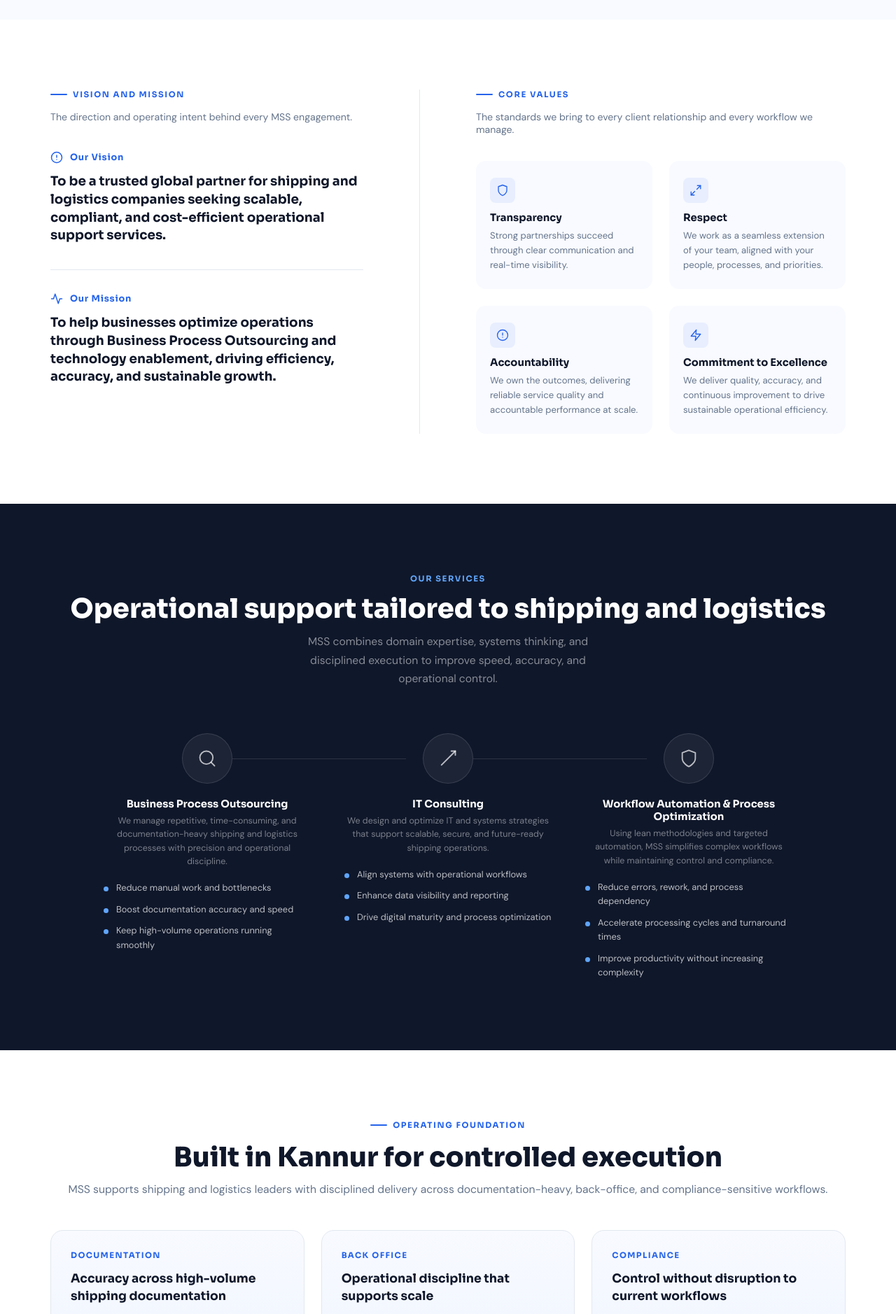
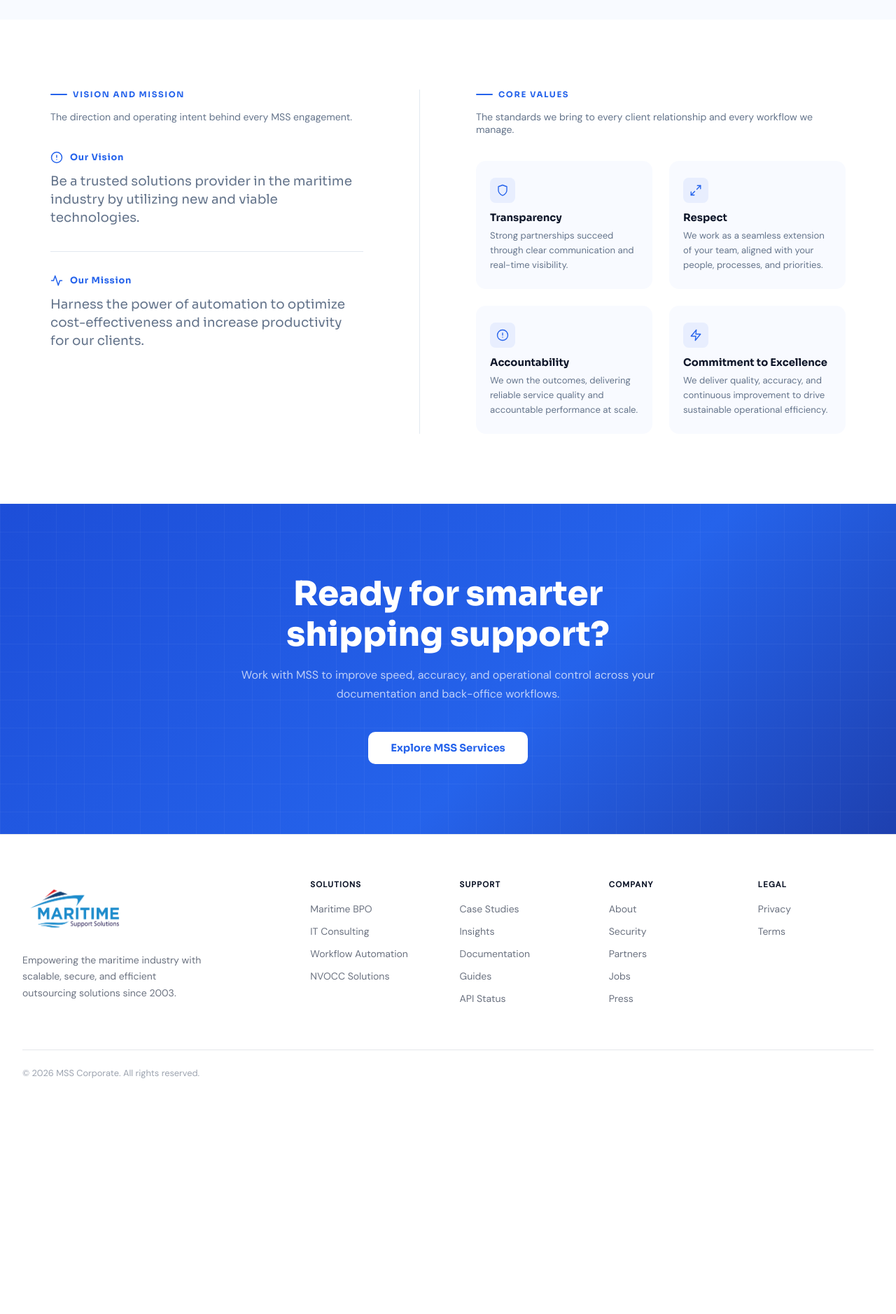
Before and after one commit to MSS-Smooth-Ocean-tech/MSS-Main-Website, a FastAPI app: page /about in a window 1280 px wide. Shown: the part 2149-4027 px from the top of the page at 70% size. After the commit the page ends 3690 px from the top, so only its background shows below. Run offline with FastAPI, Linux system fonts and the light colour scheme.

Commit message:
Revise About page copy, CTA link, and styles
Update about page content and presentation: adjust copy for the Vision and Mission items to new, concise wording; change the CTA button target from /bpo-services to /services; remove included sections methodology and global_operating from the about page. Also tweak styles for .purpose-item-text by commenting out the bold font-weight and switching color to --muted to soften the visual tone.

```diff
--- a/static/css/about.css
+++ b/static/css/about.css
@@ -327,8 +327,8 @@
   .purpose-item-text {
     font-family: 'Sora', sans-serif;
     font-size: 1.15rem;
-    font-weight: 700;
-    color: var(--navy);
+    /* font-weight: 700; */
+    color: var(--muted);
     line-height: 1.4;
   }
   .purpose-divider {
--- a/templates/pages/about.html
+++ b/templates/pages/about.html
@@ -14,10 +14,6 @@
 {% include "sections/about/milestones.html" %}
 
 {% include "sections/about/purpose.html" %}
-
-{% include "sections/about/methodology.html" %}
-
-{% include "sections/about/global_operating.html" %}
 
 {% include "sections/about/cta.html" %}
 
--- a/templates/sections/about/cta.html
+++ b/templates/sections/about/cta.html
@@ -3,6 +3,6 @@
   <div class="about-cta-inner">
     <h2>Ready for smarter shipping support?</h2>
     <p>Work with MSS to improve speed, accuracy, and operational control across your documentation and back-office workflows.</p>
-    <a href="/bpo-services" class="btn-cta-white">Explore MSS Services</a>
+    <a href="/services" class="btn-cta-white">Explore MSS Services</a>
   </div>
 </section>
--- a/templates/sections/about/purpose.html
+++ b/templates/sections/about/purpose.html
@@ -14,7 +14,7 @@
             <svg viewBox="0 0 24 24"><circle cx="12" cy="12" r="10"/><line x1="12" y1="8" x2="12" y2="12"/><line x1="12" y1="16" x2="12.01" y2="16"/></svg>
             <span class="purpose-item-label">Our Vision</span>
           </div>
-          <div class="purpose-item-text">To be a trusted global partner for shipping and logistics companies seeking scalable, compliant, and cost-efficient operational support services.</div>
+          <div class="purpose-item-text">Be a trusted solutions provider in the maritime industry by utilizing new and viable technologies.</div>
         </div>
 
         <div class="purpose-divider"></div>
@@ -24,7 +24,7 @@
             <svg viewBox="0 0 24 24"><polyline points="22 12 18 12 15 21 9 3 6 12 2 12"/></svg>
             <span class="purpose-item-label">Our Mission</span>
           </div>
-          <div class="purpose-item-text">To help businesses optimize operations through Business Process Outsourcing and technology enablement, driving efficiency, accuracy, and sustainable growth.</div>
+          <div class="purpose-item-text">Harness the power of automation to optimize cost-effectiveness and increase productivity for our clients.</div>
         </div>
       </div>
 
```
